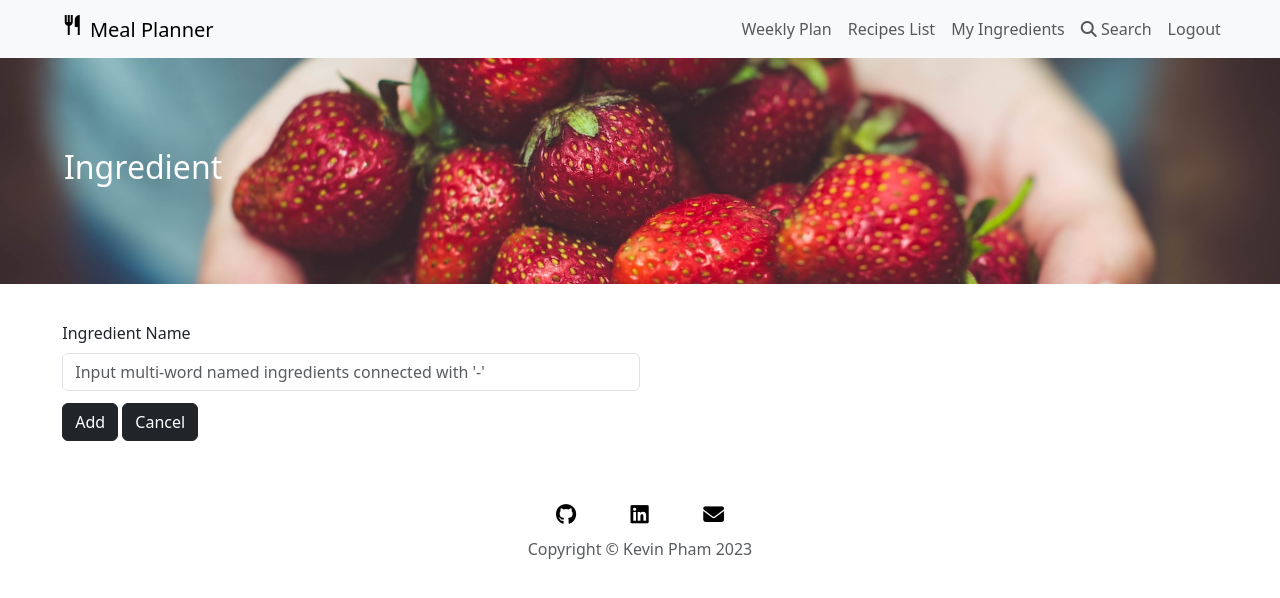
After one commit to kvnvpham/meal_planner, a Flask app: page /add_ingredient/1 in a window 1280 px wide. The commit adds this page. Shown: the top 598 px of the page. Run offline with Flask 2, Linux system fonts and the light colour scheme; a user stored in the database is signed in; some libraries are stand-ins or nearby versions.

Commit message:
Add function to add ingredients and update ingredients page

```diff
--- a/forms.py
+++ b/forms.py
@@ -44,6 +44,14 @@ class AddToWeek(FlaskForm):
     submit = SubmitField(label="Schedule")
 
 
+class AddIngredient(FlaskForm):
+    name = StringField(label="Ingredient Name",
+                       validators=[InputRequired()],
+                       description="Input multi-word named ingredients connected with '-'")
+    submit = SubmitField(label="Add")
+    cancel = SubmitField(label="Cancel")
+
+
 class UploadForm(FlaskForm):
     csv = FileField(
         label="CSV File",
--- a/main.py
+++ b/main.py
@@ -5,7 +5,7 @@ from flask_bootstrap import Bootstrap
 from flask_login import LoginManager, UserMixin, login_required, login_user, logout_user, current_user
 from werkzeug.security import generate_password_hash, check_password_hash
 from werkzeug.utils import secure_filename
-from forms import RegisterForm, LoginForm, CreateCategory, RecipesForm, AddToWeek, UploadForm
+from forms import RegisterForm, LoginForm, CreateCategory, RecipesForm, AddToWeek, AddIngredient, UploadForm
 from flask_ckeditor import CKEditor
 from ingredient_trie import Trie
 from datetime import date
@@ -23,6 +23,7 @@ app.config["SQLALCHEMY_DATABASE_URI"] = "sqlite:///meals.db"
 app.config["SQLALCHEMY_TRACK_MODIFICATIONS"] = False
 db = SQLAlchemy(app)
 
+trie = Trie()
 login_manager = LoginManager(app)
 Bootstrap(app)
 ckeditor = CKEditor(app)
@@ -39,6 +40,7 @@ class User(UserMixin, db.Model):
     food_categories = relationship("Category", back_populates="user")
     recipes = relationship("Recipes", back_populates="user")
     my_week = relationship("WeeklyMeal", back_populates="user")
+    ingredients = relationship("Ingredients", back_populates="user")
 
 
 class Category(db.Model):
@@ -92,6 +94,9 @@ class Ingredients(db.Model):
     name = db.Column(db.String(500), nullable=False)
 
     recipe = relationship("Recipes", back_populates="ingredient")
+
+    user_id = db.Column(db.Integer, db.ForeignKey("user.id"))
+    user = relationship("User", back_populates="ingredients")
 
 
 @db.event.listens_for(User, "after_insert")
@@ -384,13 +389,35 @@ def delete_recipe(user_id, recipe_id):
 
 @app.route("/my_ingredients/<int:user_id>")
 def my_ingredients(user_id):
-    form = UploadForm()
+    if user_id == current_user.id:
+        user = User.query.get(user_id)
 
-    file = form.csv.data
-    filename = secure_filename(file.filename)
-    # path = os.path.join(app.config['UPLOAD_FOLDER'], filename)
-    # file.save(path)
-    return
+        return render_template("my_ingredients.html", user_id=user_id, user=user)
+    else:
+        abort(403)
+
+
+@app.route("/add_ingredient/<int:user_id>", methods=['GET', "POST"])
+def add_ingredient(user_id):
+    if user_id == current_user.id:
+        form = AddIngredient()
+
+        if form.cancel.data:
+            return redirect(url_for("my_ingredients", user_id=user_id))
+        if form.validate_on_submit():
+            trie.add_word(form.name.data)
+
+            ingredient = Ingredients(
+                name=form.name.data,
+                user_id=user_id
+            )
+            db.session.add(ingredient)
+            db.session.commit()
+            return redirect(url_for("my_ingredients", user_id=user_id))
+
+        return render_template("add_ingredient.html", user_id=user_id, form=form)
+    else:
+        abort(403)
 
 
 @app.context_processor
--- /dev/null
+++ b/templates/add_ingredient.html
@@ -0,0 +1,26 @@
+{% extends 'base.html' %}
+
+{% block title %}Recipe{% endblock %}
+
+{% block main %}
+
+    <section class="cat-recipes-title">
+        <div class="container-fluid cat-bg banner-pad text-start">
+            <h2>Ingredient</h2>
+        </div>
+    </section>
+
+    <section id="cat-recipes-form">
+        <div class="container-fluid">
+            <div class="form-section">
+                <form action="{{ url_for('add_ingredient', user_id=user_id) }}" method="post" novalidate>
+                    {{ form.csrf_token }}
+                    {{ form.name.label(class='form-label') }}
+                    {{ form.name(class='form-control', placeholder=form.name.description) }}
+                    {{ form.submit(class='btn btn-dark create-btn') }} {{ form.cancel(class='btn btn-dark create-btn') }}
+                </form>
+            </div>
+        </div>
+    </section>
+
+{% endblock %}
--- a/templates/base.html
+++ b/templates/base.html
@@ -43,7 +43,7 @@
                         <a class="nav-link" href="{{ url_for('my_recipes', user_id=user_id) }}">Recipes List</a>
                     </li>
                     <li class="nav-item">
-                        <a class="nav-link" href="#">My Ingredients</a>
+                        <a class="nav-link" href="{{ url_for('my_ingredients', user_id=user_id) }}">My Ingredients</a>
                     </li>
                     <li class="nav-item">
                         <a class="nav-link" href="#"><i class="fa-solid fa-magnifying-glass"></i> Search</a>
--- a/templates/create_recipe.html
+++ b/templates/create_recipe.html
@@ -27,6 +27,7 @@
                     {{ form.link.label(class='form-label') }}
                     {{ form.link(class='form-control') }}
                     {{ form.ingredients.label(class='form-label') }}
+                    <p>List ingredients as bullet points and multi-word ingredient names connected with a "-".</p>
                     {{ form.ingredients(class='form-control') }}
                     {{ form.directions.label(class='form-label') }}
                     {{ form.directions(class='form-control') }}
```
Also changed, not shown: templates/my_ingredients.html (+8 -0 lines), instance/meals.db (deleted).
